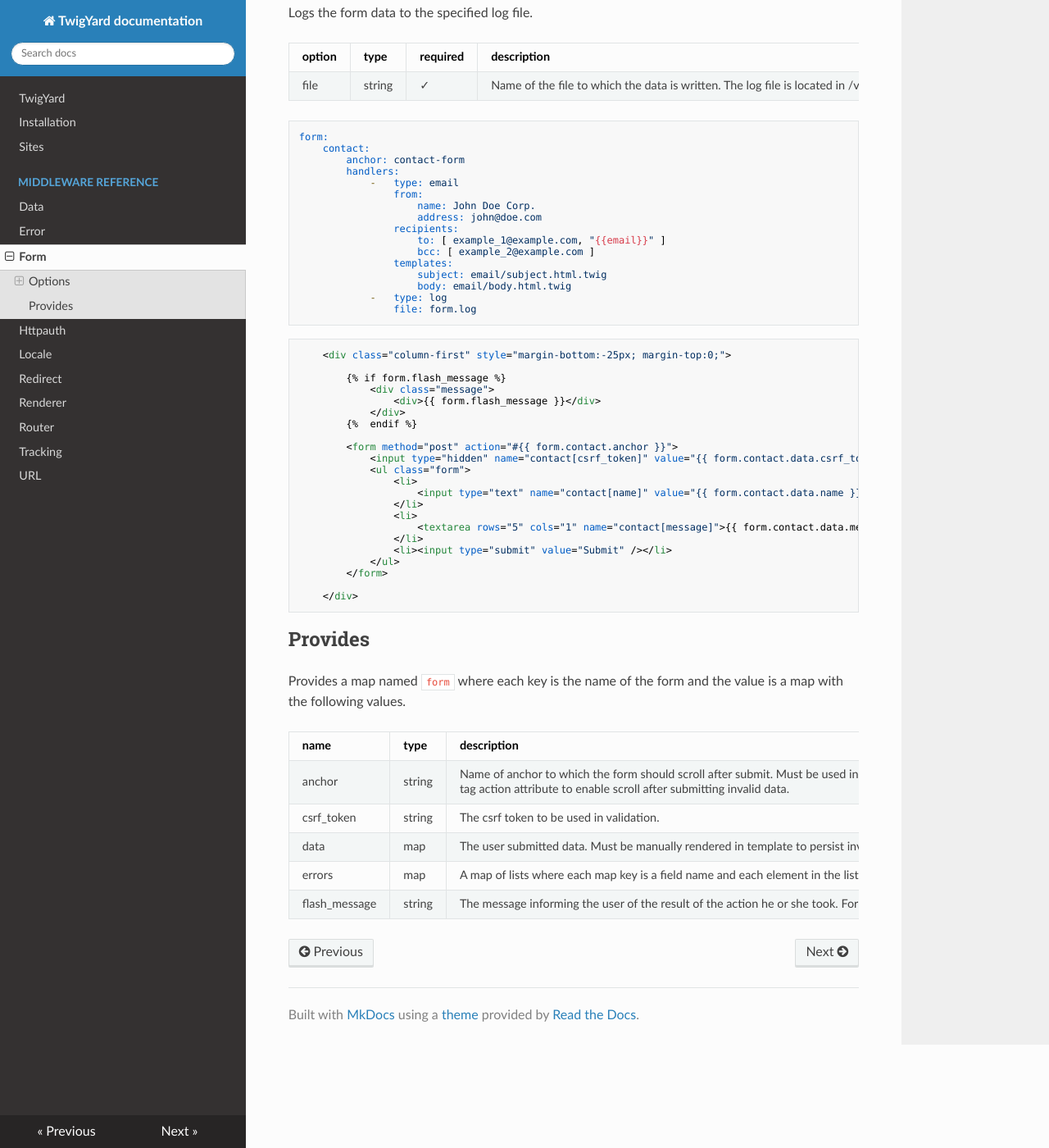
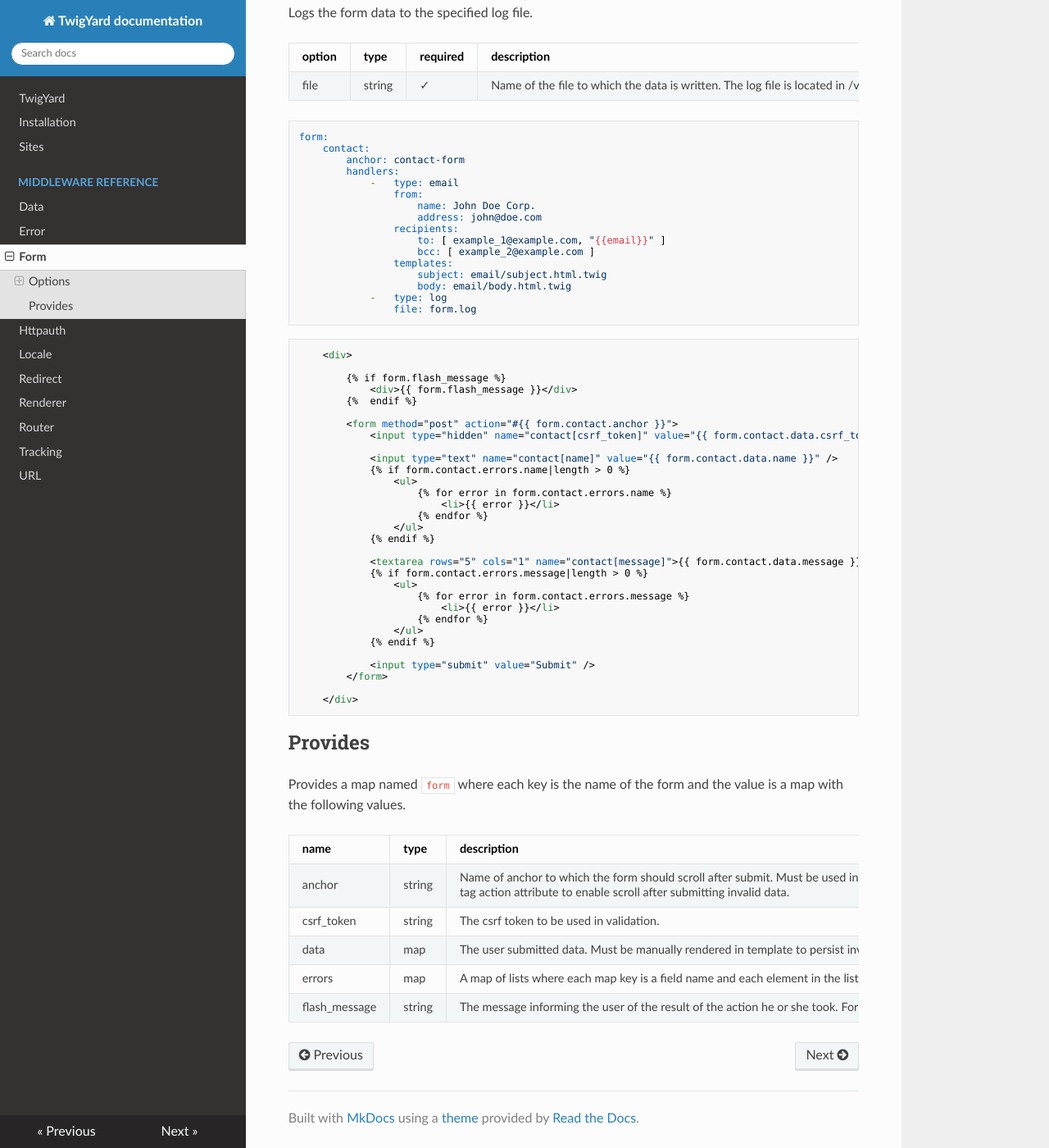
Before and after one commit to twigyard/twigyard, an MkDocs documentation site: the page built from docs/docs/middleware_reference/form.md, in a window 1280 px wide and 1400 px high, scrolled down 1522 px. Shown: the whole window at 82% size. Built offline with MkDocs 1.6.1, drawn with Linux system fonts in a browser that asks for light colours; nearby versions of some CDN libraries.

Commit message:
Add error message to FormMiddleware example html

````diff
--- a/docs/docs/middleware_reference/form.md
+++ b/docs/docs/middleware_reference/form.md
@@ -70,25 +70,34 @@ form:
                 file: form.log
 ```
 ```html
-    <div class="column-first" style="margin-bottom:-25px; margin-top:0;">
+    <div>
 
         {% if form.flash_message %}
-            <div class="message">
-                <div>{{ form.flash_message }}</div>
-            </div>
+            <div>{{ form.flash_message }}</div>
         {%  endif %}
 
         <form method="post" action="#{{ form.contact.anchor }}">
             <input type="hidden" name="contact[csrf_token]" value="{{ form.contact.data.csrf_token }}" />
-            <ul class="form">
-                <li>
-                    <input type="text" name="contact[name]" value="{{ form.contact.data.name }}" />
-                </li>
-                <li>
-                    <textarea rows="5" cols="1" name="contact[message]">{{ form.contact.data.message }}</textarea>
-                </li>
-                <li><input type="submit" value="Submit" /></li>
-            </ul>
+
+            <input type="text" name="contact[name]" value="{{ form.contact.data.name }}" />
+            {% if form.contact.errors.name|length > 0 %}
+                <ul>
+                    {% for error in form.contact.errors.name %}
+                        <li>{{ error }}</li>
+                    {% endfor %}
+                </ul>
+            {% endif %}
+
+            <textarea rows="5" cols="1" name="contact[message]">{{ form.contact.data.message }}</textarea>
+            {% if form.contact.errors.message|length > 0 %}
+                <ul>
+                    {% for error in form.contact.errors.message %}
+                        <li>{{ error }}</li>
+                    {% endfor %}
+                </ul>
+            {% endif %}
+
+            <input type="submit" value="Submit" />
         </form>
 
     </div>
@@ -102,5 +111,5 @@ name           | type   | description
 anchor         | string | Name of anchor to which the form should scroll after submit. Must be used in <form> tag action attribute to enable scroll after submitting invalid data.
 csrf_token     | string | The csrf token to be used in validation.
 data           | map    | The user submitted data. Must be manually rendered in template to persist invalid data.
-errors         | map    | A map of lists where each map key is a field name and each element in the list as one error message. There is one error message for each failed validator constraint.
+errors         | map    | A map of lists where each map key is a field name and each element in the list is one error message. There is one error message for each failed validator constraint.
 flash_message  | string | The message informing the user of the result of the action he or she took. For example it informs the user weather the form was submitted successfully or if there are any invalid fields.
````
